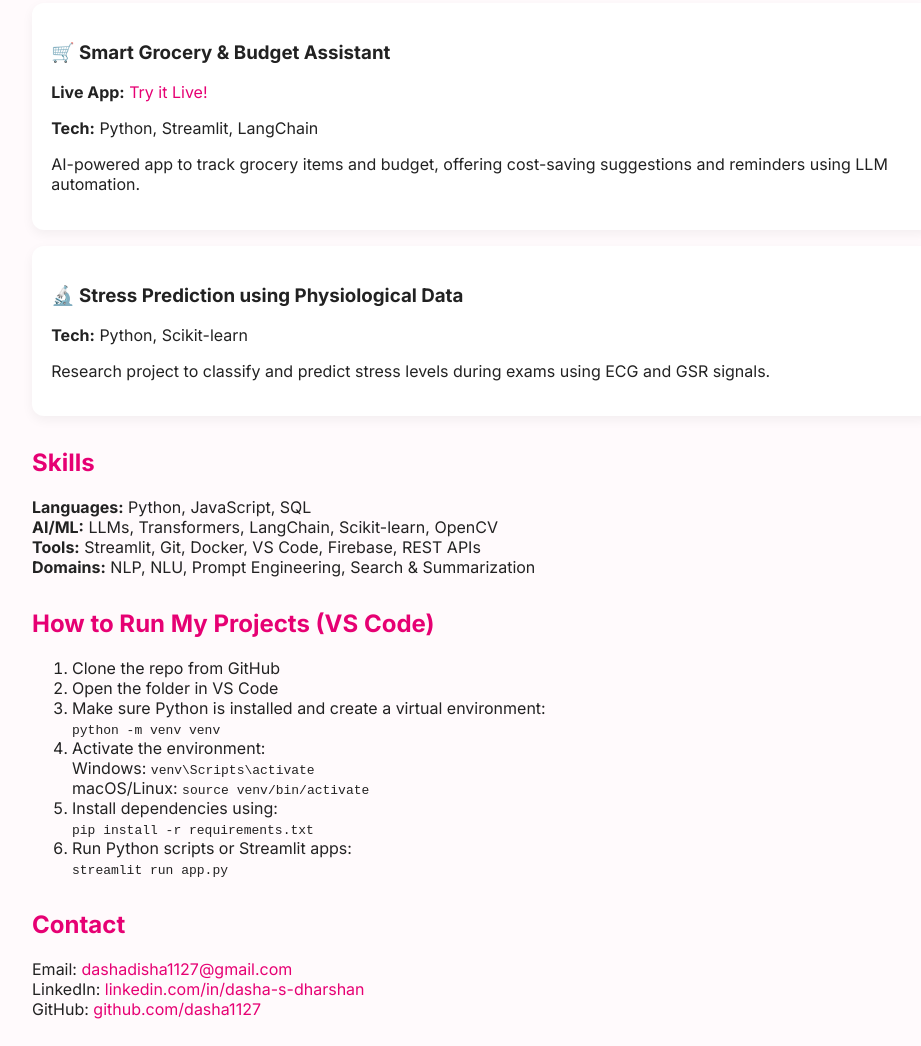
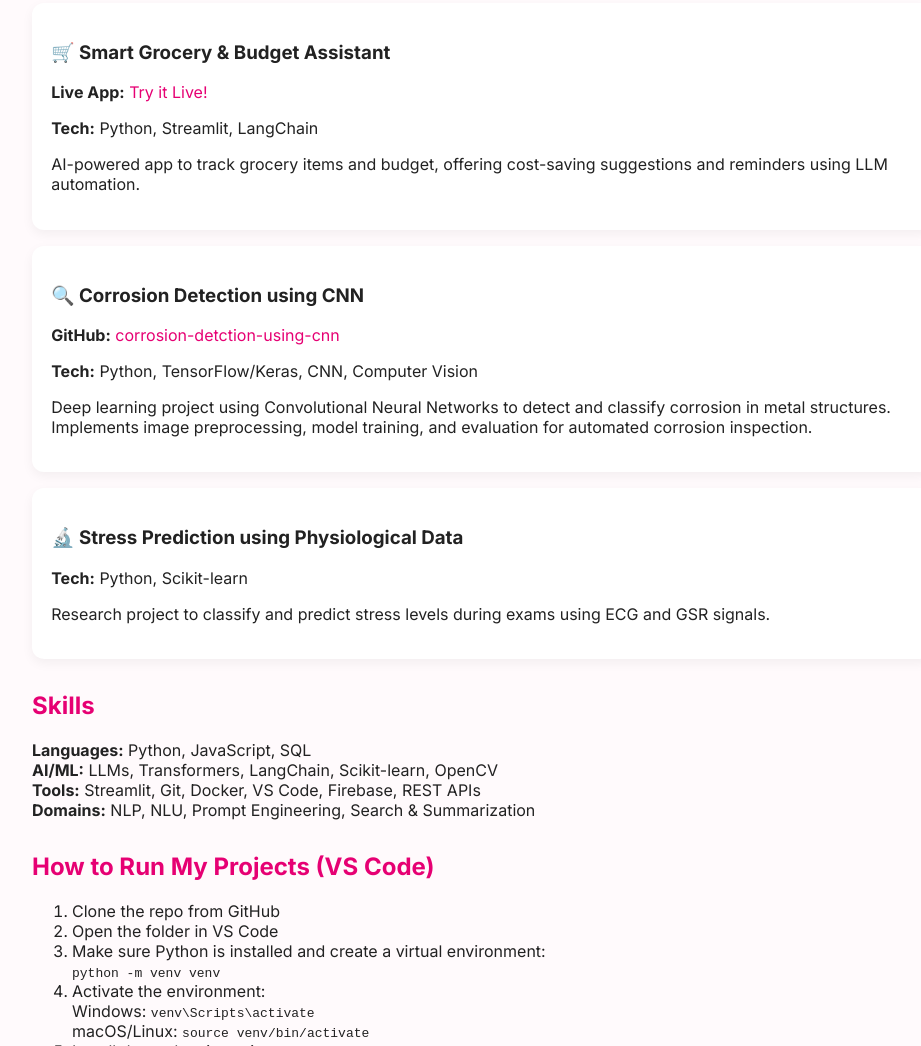
Before and after one commit to dasha1127/My-portfolio, a plain HTML site: page index.html in a window 1280 px wide. Shown: the part 1122-2168 px from the top of the page, without its empty margins (158-1079 px from the left). Drawn offline with Linux system fonts and the light colour scheme.

Commit message:
Add Corrosion Detection using CNN project

```diff
--- a/index.html
+++ b/index.html
@@ -119,6 +119,13 @@
                 LLM automation.</p>
         </div>
 
+        <div class="project">
+            <h3>🔍 Corrosion Detection using CNN</h3>
+            <p><strong>GitHub:</strong> <a href="https://github.com/dasha1127/corrosion-detction-using-cnn"
+                    target="_blank">corrosion-detction-using-cnn</a></p>
+            <p><strong>Tech:</strong> Python, TensorFlow/Keras, CNN, Computer Vision</p>
+            <p>Deep learning project using Convolutional Neural Networks to detect and classify corrosion in metal structures. Implements image preprocessing, model training, and evaluation for automated corrosion inspection.</p>
+        </div>
 
 
         <div class="project">
```
